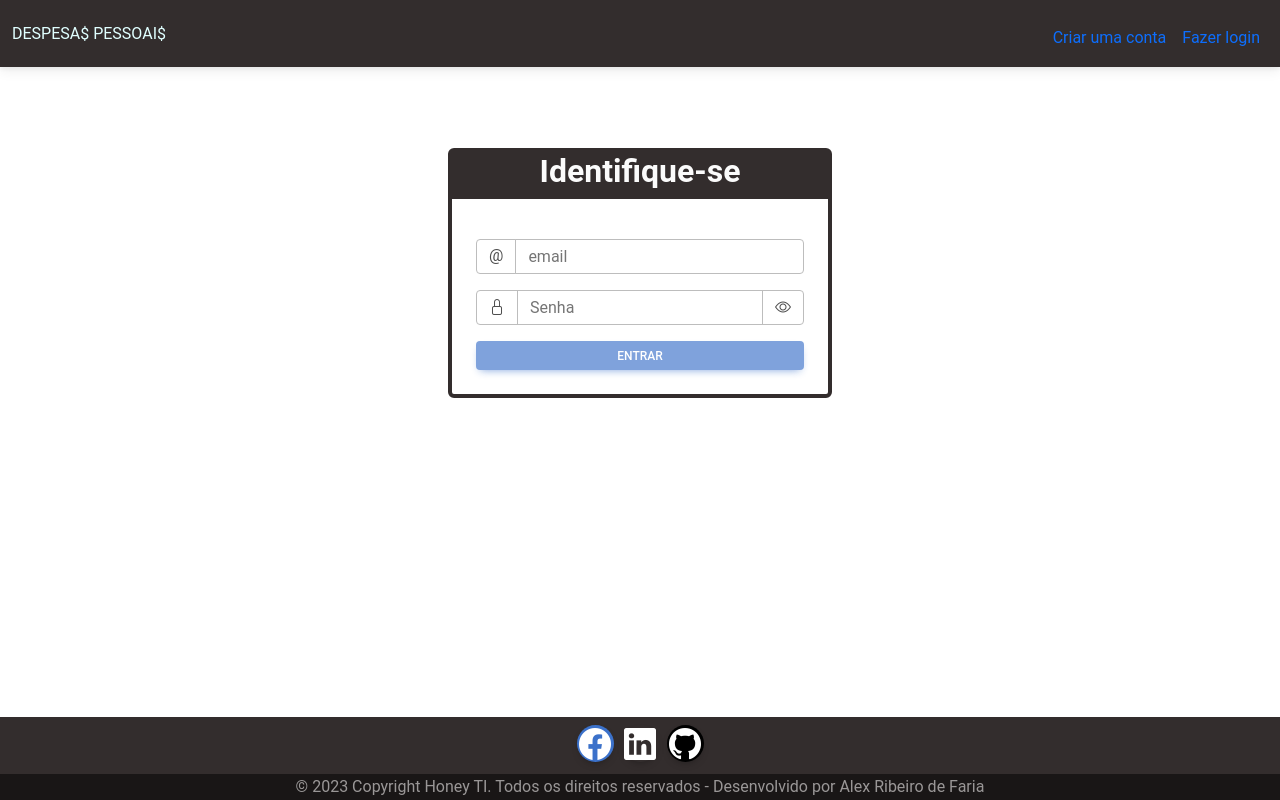
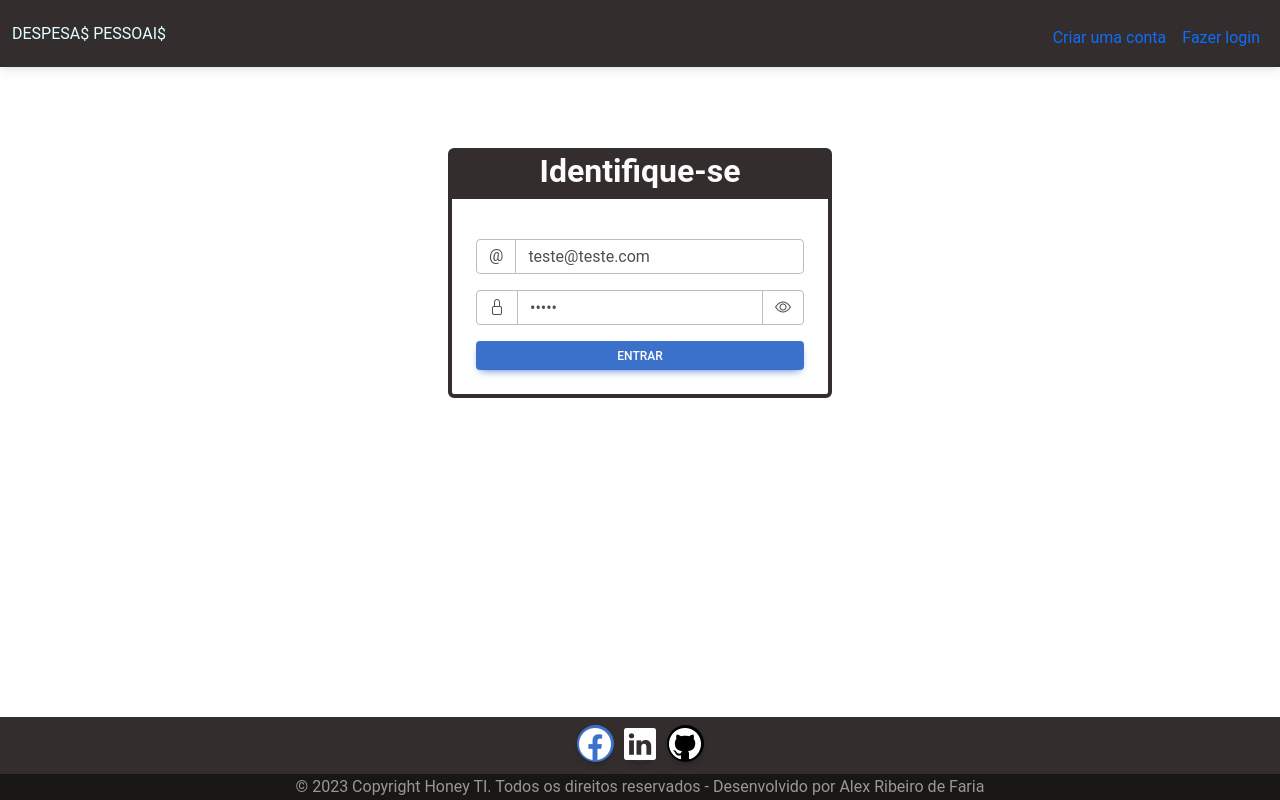
Before and after one commit to alexfariakof/angular-frontend-despesas, an Angular app: page /login in a window 1280 px wide. Built offline with nearby package versions, Linux system fonts and the light colour scheme.

Commit message:
Default Values Fixed In Fields Login Page

```diff
--- a/src/app/pages/login/login.component.ts
+++ b/src/app/pages/login/login.component.ts
@@ -12,7 +12,7 @@ import { LoginService } from "src/app/shared/services/login.service";
 })
 
 export class LoginComponent {
-  public login: ILogin = { email: '', senha: '' };
+  public login: ILogin = { email: 'teste@teste.com', senha: 'teste' };
   loginForm: FormGroup;
   showPassword = false;
   eyeIconClass: string = 'bi-eye';
```
